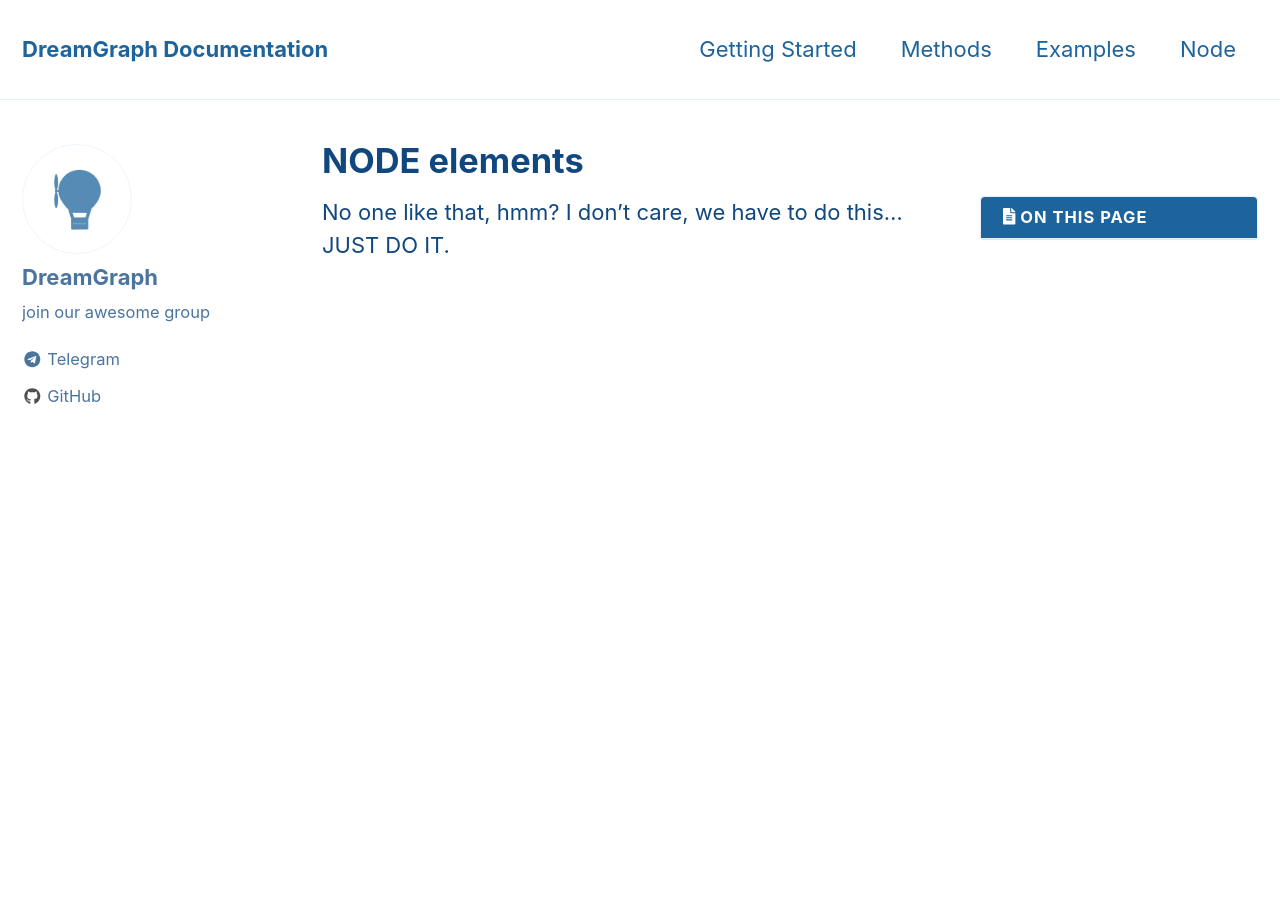
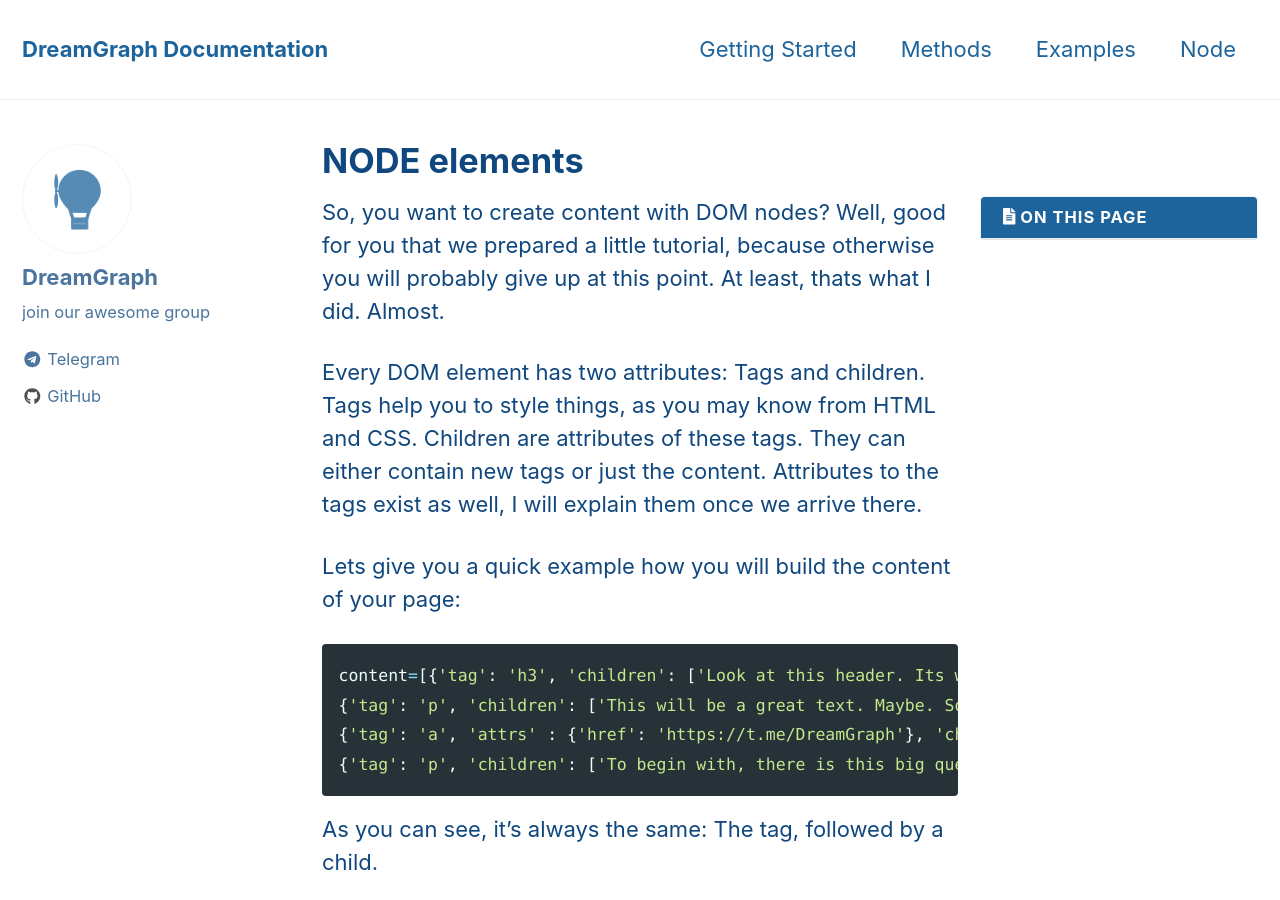
Before and after one commit to Poolitzer/poolitzer.github.io, a Jekyll site: the page built from _pages/node.md, in a window 1280 px wide and 900 px high. Built offline with Jekyll 4.4.1, drawn with Linux system fonts in a browser that asks for light colours; nearby versions of some CDN libraries.

Commit message:
what the actual fuck

````diff
--- a/_pages/node.md
+++ b/_pages/node.md
@@ -5,4 +5,17 @@ layout: single
 author_profile: true
 toc: true
 ---
- No one like that, hmm? I don't care, we have to do this... JUST DO IT.
+So, you want to create content with DOM nodes? Well, good for you that we prepared a little tutorial, because otherwise you will probably give up at this point. At least, thats what I did. Almost.
+
+Every DOM element has two attributes: Tags and children. Tags help you to style things, as you may know from HTML and CSS. Children are attributes of these tags. They can either contain new tags or just the content. Attributes to the tags exist as well, I will explain them once we arrive there.
+
+Lets give you a quick example how you will build the content of your page:
+
+```python
+content=[{'tag': 'h3', 'children': ['Look at this header. Its wondeful, hmm?']},
+{'tag': 'p', 'children': ['This will be a great text. Maybe. Someday.']},
+{'tag': 'a', 'attrs' : {'href': 'https://t.me/DreamGraph'}, 'children': ['Join our group.']}
+{'tag': 'p', 'children': ['To begin with, there is this big question:'] {'tag': 'em', 'children': ['Are you able to code']}
+```
+
+As you can see, it's always the same: The tag, followed by a child.
````
